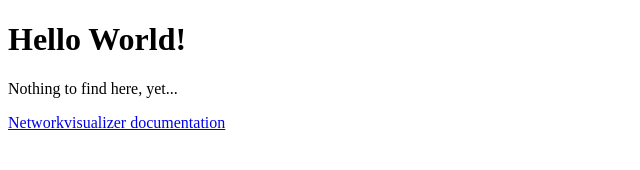
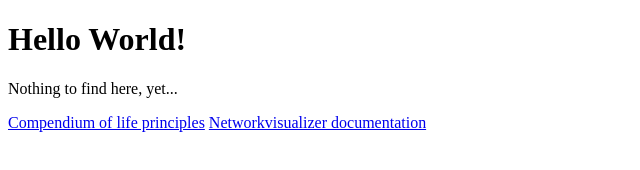
Before and after one commit to serhan-yilmaz/serhan-yilmaz.github.io, a plain HTML site: page index.html in a window 1280 px wide. Shown: the whole page, without its empty margins (0-640 px from the left). Drawn offline with Linux system fonts and the light colour scheme.

Commit message:
Update index.html

```diff
--- a/index.html
+++ b/index.html
@@ -3,6 +3,7 @@
 <body>
 <h1>Hello World!</h1>
 <p>Nothing to find here, yet...</p>
+  <a href = "principlesguide">Compendium of life principles</a>
   <a href = "networkvisualizer/docs">Networkvisualizer documentation</a>
 </body>
 </html>
```
